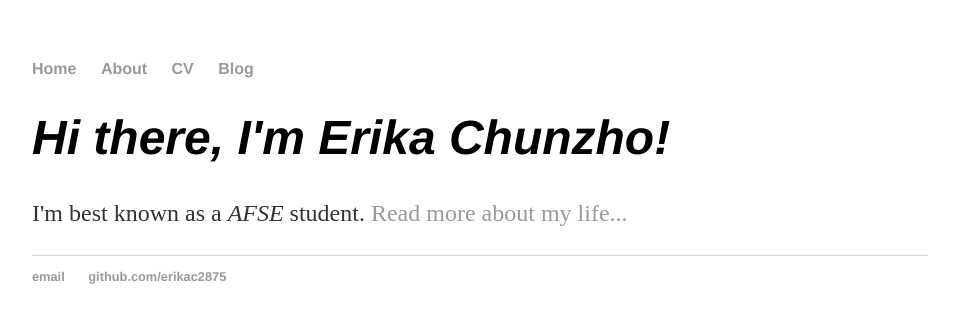
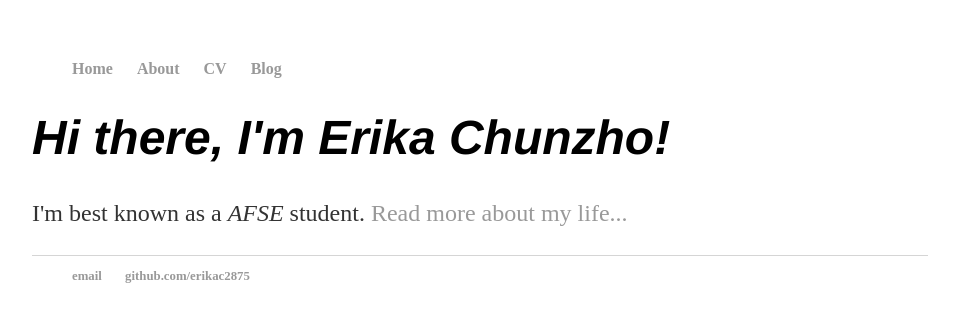
Before and after one commit to erikac2875/erikac2875.github.io, a Jekyll site: the page built from index.html, in a window 1280 px wide. Shown: the top 323 px of the page, without its empty margins (160-1119 px from the left). Built offline with Jekyll 4.4.1, drawn with Linux system fonts in a browser that asks for light colours.

Commit message:
Update main.css

```diff
--- a/css/main.css
+++ b/css/main.css
@@ -3,7 +3,7 @@ body {
     width: 70%;
 }
 nav ul, footer ul {
-    font-family:'Helvetica', 'Arial', 'Sans-Serif';
+    font-family:'blue'';
     padding: 0px;
     list-style: none;
     font-weight: bold;
```
